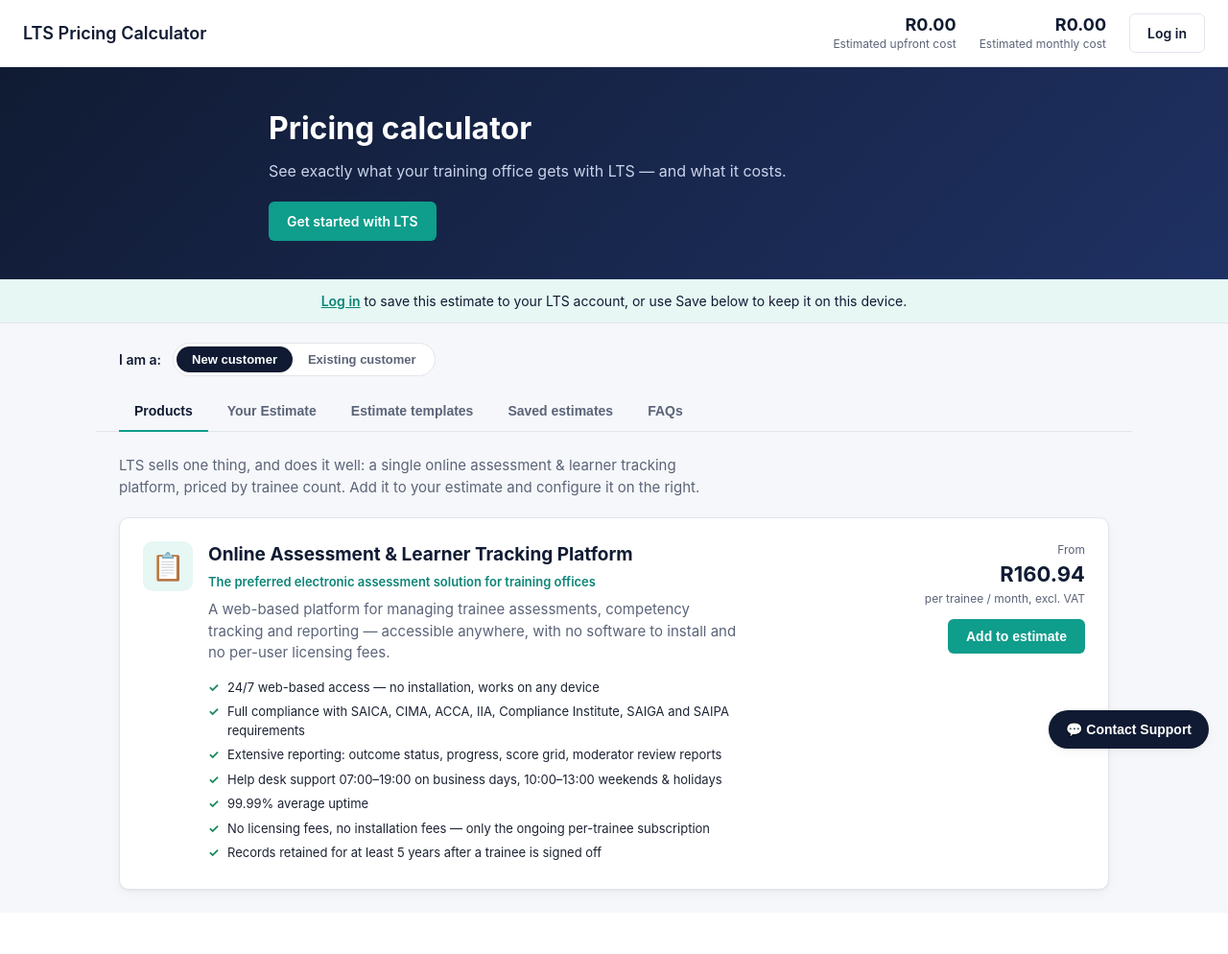
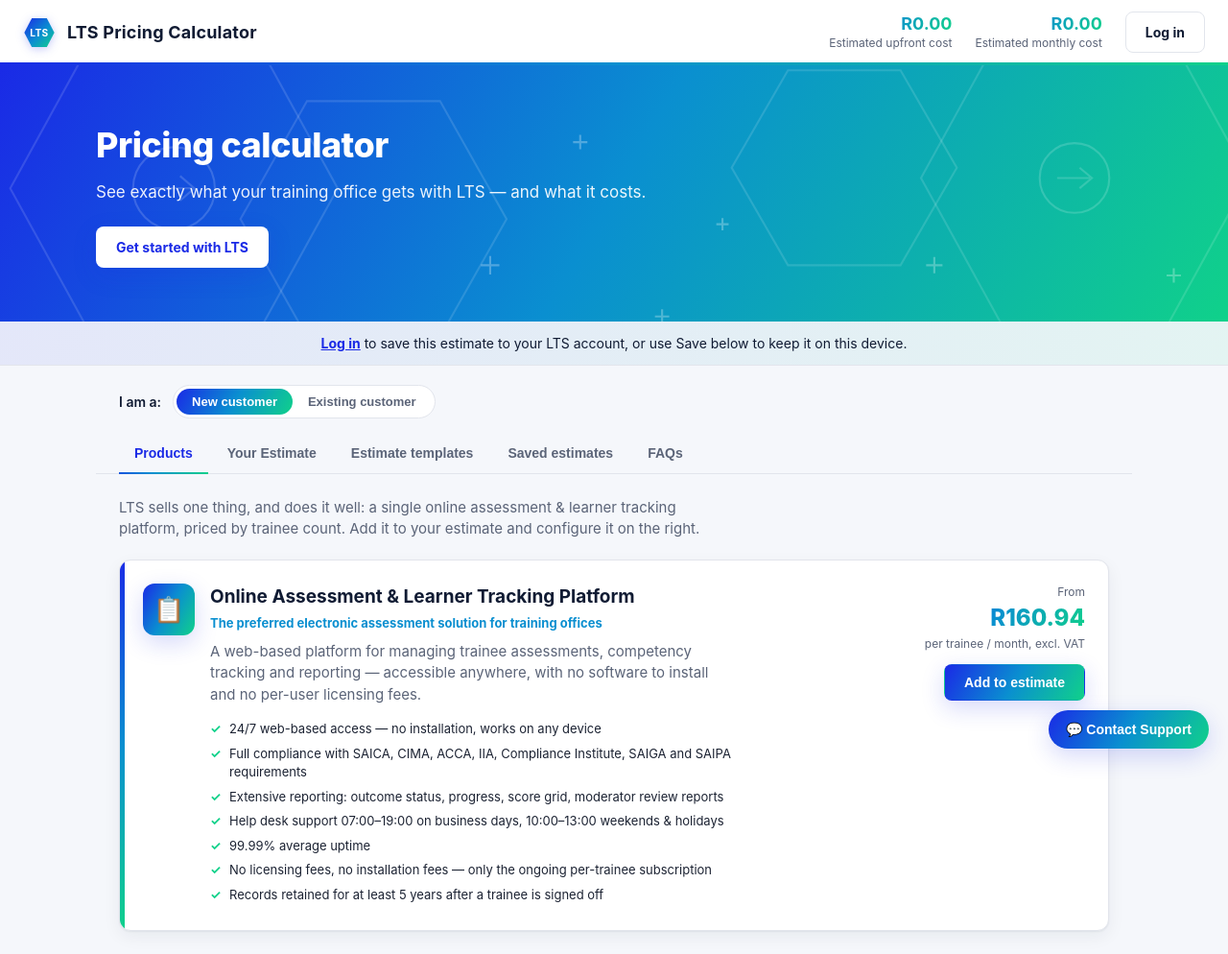
Before and after one commit to EmperorKaido99/lts-pricing-calculator, a web app: page / in a window 1280 px wide. Shown: the whole page at 96% size. Before the commit the page ends 933 px from the top, so only its background shows below. Run offline with its HTML, style and script files only (its server is not run), Linux system fonts and the light colour scheme; data that the repository does not hold is empty; some libraries are stand-ins or nearby versions.

Commit message:
Rebrand UI with LTS hexagon logo and blue-to-emerald gradient identity
- Add LTS hexagon logo mark to the top bar (inline SVG, gradient fill)
- Recreate brand hero: blue-to-green gradient with hexagon, plus and
  arrow tech motifs (assets/hero-pattern.svg)
- Apply brand gradient to buttons, tabs, badges, product icon/price,
  totals and topbar stat values; add hexagon watermark tile
- Gradient-accented cards, toggles, focus states and support bubble

Co-Authored-By: Claude Opus 4.8 <noreply@anthropic.com>
Claude-Session: https://claude.ai/code/session_01MyzjcWcaYPLNWygDxYahJu

```diff
--- a/css/styles.css
+++ b/css/styles.css
@@ -1,18 +1,27 @@
 :root {
+  /* ---- LTS brand ---- */
+  --brand-blue: #1a2ae6;
+  --brand-mid: #0a8fd0;
+  --brand-green: #10d18a;
+  --brand-gradient: linear-gradient(120deg, #1a2ae6 0%, #0a8fd0 50%, #10d18a 100%);
+  --brand-gradient-soft: linear-gradient(120deg, rgba(26,42,230,0.08) 0%, rgba(16,209,138,0.08) 100%);
+
+  /* ---- Neutrals / text ---- */
   --navy-900: #101b33;
   --navy-800: #16244a;
   --navy-700: #1f3163;
-  --teal-500: #0f9d8c;
-  --teal-600: #0c8577;
-  --teal-50: #e6f7f4;
-  --bg: #f6f7fa;
+  --teal-500: #10b090;
+  --teal-600: #0a8fd0;
+  --teal-50: #e7f6f1;
+  --bg: #f5f7fb;
   --surface: #ffffff;
   --border: #e2e5ec;
   --text: #1c2333;
   --text-muted: #5b6478;
-  --success: #1c8a5a;
-  --radius: 10px;
-  --shadow: 0 1px 2px rgba(16, 27, 51, 0.06), 0 4px 12px rgba(16, 27, 51, 0.04);
+  --success: #10a86f;
+  --radius: 12px;
+  --shadow: 0 1px 2px rgba(16, 27, 51, 0.06), 0 6px 18px rgba(16, 27, 51, 0.06);
+  --shadow-brand: 0 8px 24px rgba(26, 42, 230, 0.18);
   font-family: -apple-system, "Segoe UI", Inter, Roboto, Helvetica, Arial, sans-serif;
 }
 
@@ -26,7 +35,7 @@ body {
   line-height: 1.5;
 }
 
-a { color: var(--teal-600); }
+a { color: var(--brand-mid); }
 
 /* ---------- Top bar ---------- */
 .topbar {
@@ -35,36 +44,63 @@ a { color: var(--teal-600); }
   justify-content: space-between;
   background: var(--surface);
   border-bottom: 1px solid var(--border);
-  padding: 14px 24px;
+  padding: 12px 24px;
   flex-wrap: wrap;
   gap: 12px;
+  position: relative;
 }
-.topbar__title { font-size: 18px; font-weight: 600; color: var(--navy-900); }
+/* gradient hairline under the top bar */
+.topbar::after {
+  content: "";
+  position: absolute;
+  left: 0; right: 0; bottom: -1px;
+  height: 3px;
+  background: var(--brand-gradient);
+}
+.topbar__left { display: flex; align-items: center; gap: 12px; }
+.lts-logo { display: inline-flex; filter: drop-shadow(0 2px 5px rgba(26,42,230,0.25)); }
+.topbar__title { font-size: 18px; font-weight: 700; color: var(--navy-900); letter-spacing: 0.2px; }
 .topbar__right { display: flex; align-items: center; gap: 24px; }
 .topbar__stat { text-align: right; line-height: 1.2; }
-.topbar__stat-value { display: block; font-size: 18px; font-weight: 700; color: var(--navy-900); }
+.topbar__stat-value {
+  display: block; font-size: 18px; font-weight: 700;
+  background: var(--brand-gradient);
+  -webkit-background-clip: text; background-clip: text; color: transparent;
+}
 .topbar__stat-label { font-size: 12px; color: var(--text-muted); }
 
 /* ---------- Hero ---------- */
 .hero {
-  background: linear-gradient(135deg, var(--navy-900), var(--navy-700));
+  position: relative;
+  background: var(--brand-gradient);
   color: #fff;
-  padding: 40px 24px;
+  padding: 56px 24px;
+  overflow: hidden;
 }
-.hero__text { max-width: 720px; margin: 0 auto; text-align: left; }
-.hero h1 { margin: 0 0 8px; font-size: 32px; }
-.hero p { margin: 0 0 20px; color: #c9d3ea; font-size: 16px; }
+.hero::before {
+  content: "";
+  position: absolute; inset: 0;
+  background: url("../assets/hero-pattern.svg") center / cover no-repeat;
+  pointer-events: none;
+}
+.hero__text { position: relative; max-width: 1080px; margin: 0 auto; text-align: left; }
+.hero h1 { margin: 0 0 10px; font-size: 36px; font-weight: 800; letter-spacing: -0.5px; }
+.hero p { margin: 0 0 22px; color: rgba(255,255,255,0.92); font-size: 17px; max-width: 640px; }
+.hero .btn--primary {
+  background: #fff; color: var(--brand-blue);
+}
+.hero .btn--primary:hover { background: #f0f2ff; }
 
 /* ---------- Banner ---------- */
 .banner {
-  background: var(--teal-50);
+  background: var(--brand-gradient-soft);
   border-bottom: 1px solid var(--border);
   text-align: center;
   padding: 12px 16px;
   font-size: 14px;
   color: var(--navy-900);
 }
-.banner a { font-weight: 600; }
+.banner a { font-weight: 700; color: var(--brand-blue); }
 
 /* ---------- Audience toggle ---------- */
 .audience {
@@ -80,8 +116,9 @@ a { color: var(--teal-600); }
 .segmented__btn {
   border: none; background: transparent; padding: 6px 16px; border-radius: 999px;
   font-size: 13px; font-weight: 600; color: var(--text-muted); cursor: pointer;
+  transition: color .15s;
 }
-.segmented__btn.is-active { background: var(--navy-900); color: #fff; }
+.segmented__btn.is-active { background: var(--brand-gradient); color: #fff; }
 
 /* ---------- Tabs ---------- */
 .tabs {
@@ -91,16 +128,19 @@ a { color: var(--teal-600); }
   display: flex;
   gap: 4px;
   border-bottom: 1px solid var(--border);
+  flex-wrap: wrap;
 }
 .tabs__btn {
   border: none; background: transparent; padding: 12px 16px; cursor: pointer;
   font-size: 14px; font-weight: 600; color: var(--text-muted);
   border-bottom: 2px solid transparent; margin-bottom: -1px;
   display: flex; align-items: center; gap: 6px;
+  transition: color .15s;
 }
-.tabs__btn.is-active { color: var(--navy-900); border-bottom-color: var(--teal-500); }
+.tabs__btn:hover { color: var(--navy-900); }
+.tabs__btn.is-active { color: var(--brand-blue); border-image: var(--brand-gradient) 1; border-bottom-width: 2px; border-bottom-style: solid; }
 .tabs__badge {
-  background: var(--teal-500); color: #fff; font-size: 11px; font-weight: 700;
+  background: var(--brand-gradient); color: #fff; font-size: 11px; font-weight: 700;
   border-radius: 999px; padding: 1px 7px;
 }
 
@@ -112,6 +152,7 @@ a { color: var(--teal-600); }
 
 /* ---------- Product card ---------- */
 .product-card {
+  position: relative;
   background: var(--surface);
   border: 1px solid var(--border);
   border-radius: var(--radius);
@@ -121,37 +162,50 @@ a { color: var(--teal-600); }
   justify-content: space-between;
   gap: 24px;
   flex-wrap: wrap;
+  overflow: hidden;
+}
+/* gradient edge accent */
+.product-card::before {
+  content: ""; position: absolute; left: 0; top: 0; bottom: 0; width: 5px;
+  background: var(--brand-gradient);
 }
 .product-card__main { display: flex; gap: 16px; max-width: 620px; }
 .product-card__icon {
-  font-size: 28px; width: 52px; height: 52px; flex: none;
-  background: var(--teal-50); border-radius: 10px;
+  font-size: 26px; width: 54px; height: 54px; flex: none;
+  background: var(--brand-gradient); border-radius: 12px; color: #fff;
   display: flex; align-items: center; justify-content: center;
+  box-shadow: var(--shadow-brand);
 }
 .product-card__main h2 { margin: 0 0 4px; font-size: 19px; color: var(--navy-900); }
-.product-card__tagline { margin: 0 0 8px; color: var(--teal-600); font-weight: 600; font-size: 13px; }
+.product-card__tagline { margin: 0 0 8px; color: var(--brand-mid); font-weight: 700; font-size: 13px; }
 .product-card__desc { margin: 0 0 12px; color: var(--text-muted); }
 .product-card__props { margin: 0; padding: 0; list-style: none; }
 .product-card__props li {
   font-size: 13px; color: var(--text); padding: 3px 0 3px 20px; position: relative;
 }
-.product-card__props li::before { content: "✓"; position: absolute; left: 0; color: var(--success); font-weight: 700; }
+.product-card__props li::before { content: "✓"; position: absolute; left: 0; color: var(--brand-green); font-weight: 700; }
 .product-card__action { text-align: right; min-width: 190px; }
 .product-card__from { font-size: 12px; color: var(--text-muted); }
-.product-card__price { font-size: 22px; font-weight: 700; color: var(--navy-900); }
+.product-card__price {
+  font-size: 24px; font-weight: 800;
+  background: var(--brand-gradient);
+  -webkit-background-clip: text; background-clip: text; color: transparent;
+}
 .product-card__per { font-size: 12px; color: var(--text-muted); margin-bottom: 12px; }
 
 /* ---------- Buttons ---------- */
 .btn {
-  display: inline-block; border-radius: 6px; padding: 9px 18px; font-size: 14px;
-  font-weight: 600; cursor: pointer; border: 1px solid transparent; text-decoration: none;
+  display: inline-block; border-radius: 8px; padding: 10px 20px; font-size: 14px;
+  font-weight: 700; cursor: pointer; border: 1px solid transparent; text-decoration: none;
+  transition: transform .08s, box-shadow .15s, background .15s;
 }
-.btn--primary { background: var(--teal-500); color: #fff; }
-.btn--primary:hover { background: var(--teal-600); }
+.btn--primary { background: var(--brand-gradient); color: #fff; box-shadow: var(--shadow-brand); }
+.btn--primary:hover { transform: translateY(-1px); box-shadow: 0 10px 28px rgba(26,42,230,0.28); }
 .btn--outline { background: #fff; color: var(--navy-900); border-color: var(--border); }
-.btn--outline:hover { border-color: var(--navy-700); }
+.btn--outline:hover { border-color: var(--brand-mid); color: var(--brand-blue); }
 .btn--ghost { background: transparent; color: var(--navy-900); border-color: var(--border); }
-.linklike { background: none; border: none; padding: 0; color: var(--teal-600); font: inherit; font-weight: 600; cursor: pointer; text-decoration: underline; }
+.btn--ghost:hover { border-color: var(--brand-mid); color: var(--brand-blue); }
+.linklike { background: none; border: none; padding: 0; color: var(--brand-mid); font: inherit; font-weight: 600; cursor: pointer; text-decoration: underline; }
 
 /* ---------- Cards / estimate builder ---------- */
 .card {
@@ -254,19 +327,22 @@ a { color: var(--teal-600); }
 /* ---------- Support bubble ---------- */
 .support-bubble { position: fixed; right: 20px; bottom: 20px; z-index: 50; }
 .support-bubble__toggle {
-  background: var(--navy-900); color: #fff; border: none; border-radius: 999px;
-  padding: 12px 18px; font-size: 14px; font-weight: 600; cursor: pointer; box-shadow: var(--shadow);
+  background: var(--brand-gradient); color: #fff; border: none; border-radius: 999px;
+  padding: 12px 18px; font-size: 14px; font-weight: 700; cursor: pointer; box-shadow: var(--shadow-brand);
 }
 .support-bubble__panel {
   position: absolute; bottom: 54px; right: 0; width: 260px;
   background: var(--surface); border: 1px solid var(--border); border-radius: var(--radius);
   box-shadow: var(--shadow); padding: 16px;
+  border-top: 3px solid transparent; border-image: var(--brand-gradient) 1;
 }
-.support-bubble__panel h4 { margin: 0 0 6px; color: var(--navy-900); }
+.support-bubble__panel h4 { margin: 0 0 6px; color: var(--brand-blue); }
 .support-bubble__panel p { margin: 4px 0; font-size: 13px; color: var(--text-muted); }
 .support-bubble__hours { font-size: 11px; }
 
 @media (max-width: 720px) {
+  .hero { padding: 40px 20px; }
+  .hero h1 { font-size: 28px; }
   .line-item__grid { grid-template-columns: 1fr; }
   .contract-options { grid-template-columns: repeat(2, 1fr); }
   .savings-table { grid-template-columns: repeat(2, 1fr); }
--- a/index.html
+++ b/index.html
@@ -11,6 +11,21 @@
 <!-- ============ TOP BAR ============ -->
 <header class="topbar">
   <div class="topbar__left">
+    <span class="lts-logo" aria-hidden="true">
+      <svg viewBox="0 0 100 100" width="34" height="34" role="img" aria-label="LTS logo">
+        <defs>
+          <linearGradient id="ltsGrad" x1="0" y1="0" x2="1" y2="1">
+            <stop offset="0" stop-color="#1a2ae6" />
+            <stop offset="0.55" stop-color="#0a8fd0" />
+            <stop offset="1" stop-color="#10d18a" />
+          </linearGradient>
+        </defs>
+        <path d="M27 6 L73 6 L96 50 L73 94 L27 94 L4 50 Z" fill="url(#ltsGrad)" />
+        <text x="50" y="50" text-anchor="middle" dominant-baseline="central"
+              font-family="-apple-system, Segoe UI, Inter, Arial, sans-serif"
+              font-size="30" font-weight="700" letter-spacing="1" fill="#ffffff">LTS</text>
+      </svg>
+    </span>
     <span class="topbar__title">LTS Pricing Calculator</span>
   </div>
   <div class="topbar__right">
```
Also changed, not shown: other parts of css/styles.css (+31 -12 lines), assets/hero-pattern.svg (added), assets/hex-tile.svg (added).
